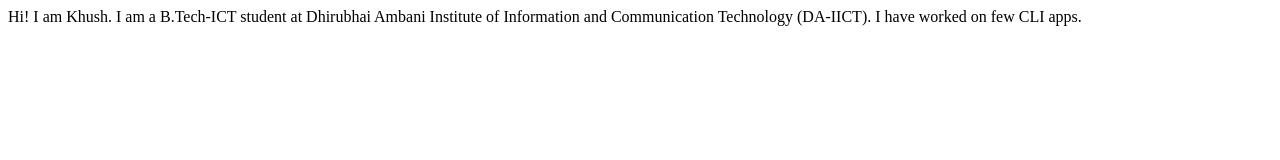
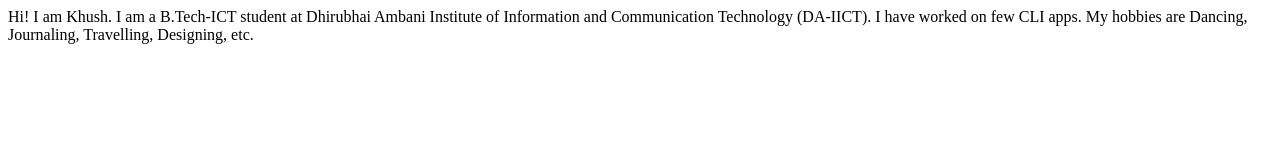
Before and after one commit to khush-kantaria/khushkantaria-site, a plain HTML site: page index.html in a window 1280 px wide. Drawn offline with Linux system fonts and the light colour scheme.

Commit message:
update: interests

```diff
--- a/index.html
+++ b/index.html
@@ -10,5 +10,6 @@
     Hi! I am Khush.
     I am a B.Tech-ICT student at Dhirubhai Ambani Institute of Information and Communication Technology (DA-IICT).
     I have worked on few CLI apps.
+    My hobbies are Dancing, Journaling, Travelling, Designing, etc.
 </body>
 </html>
```
